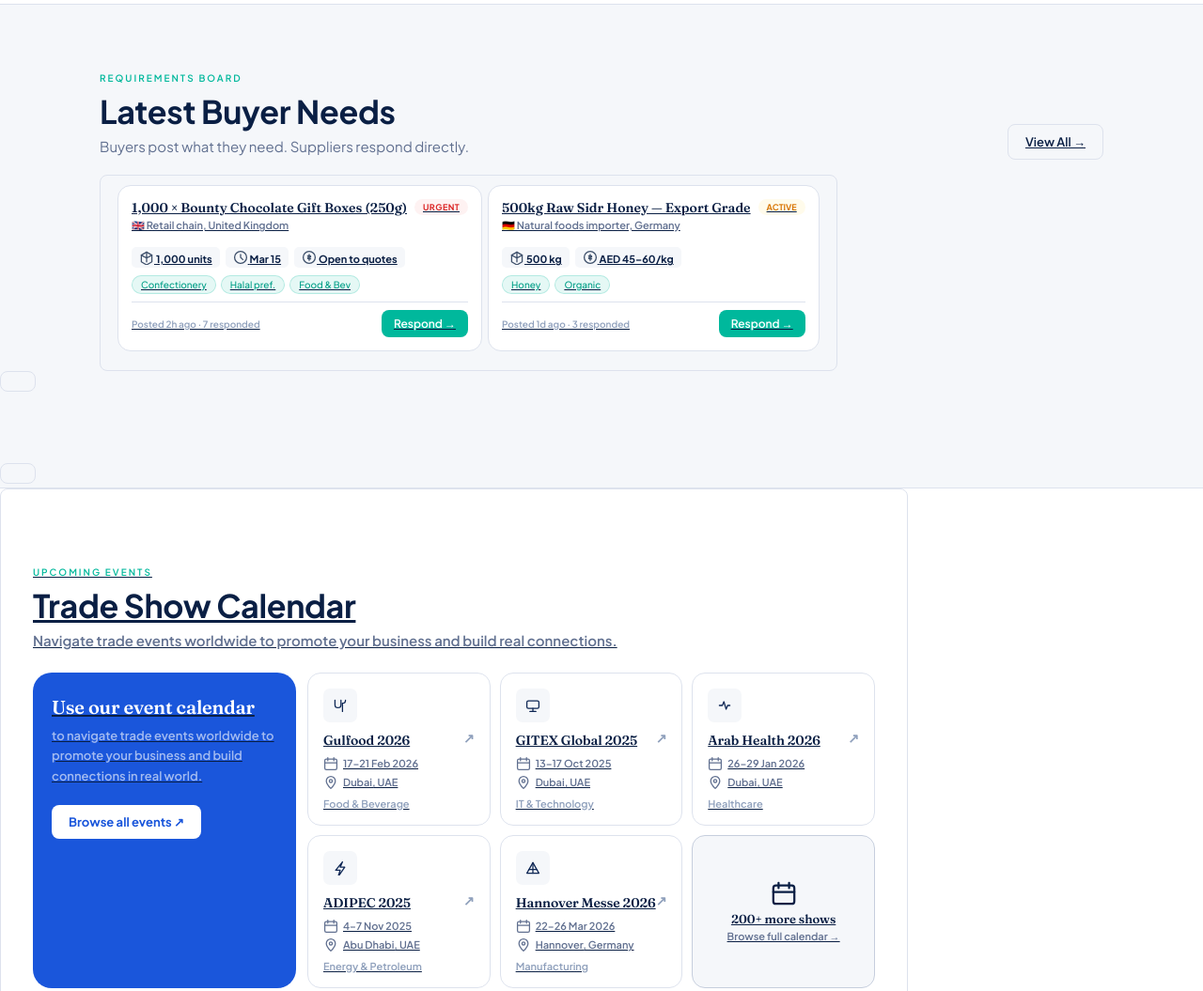
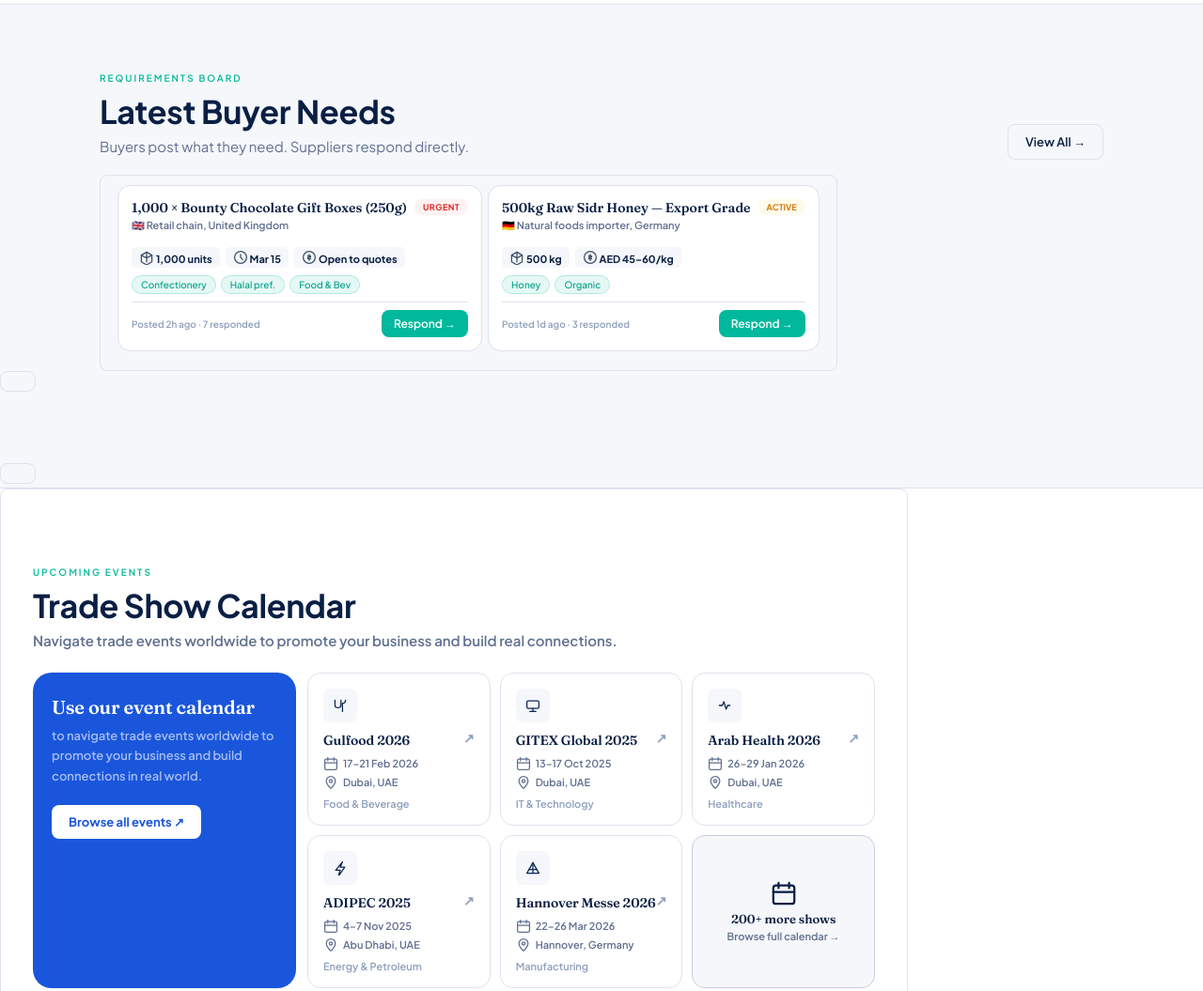
Before and after one commit to Fazilfazi991/biznetco, a plain HTML site: page index.html in a window 1280 px wide. Shown: the part 1220-2275 px from the top of the page at 94% size. Drawn offline with Linux system fonts and the light colour scheme.

Commit message:
style: remove link underlines via global reset

```diff
--- a/css/styles.css
+++ b/css/styles.css
@@ -15,6 +15,7 @@
 html{scroll-behavior:smooth;}
 body{font-family:var(--fb);color:var(--body);background:#fff;overflow-x:hidden;-webkit-font-smoothing:antialiased;animation:bodyFadeIn 0.35s ease both;}
 @keyframes bodyFadeIn{from{opacity:0;transform:translateY(6px)}to{opacity:1;transform:none}}
+a{text-decoration:none; color:inherit;}
 
 /* ─── PAGE TRANSITION OVERLAY ─── */
 #page-transition{
```
